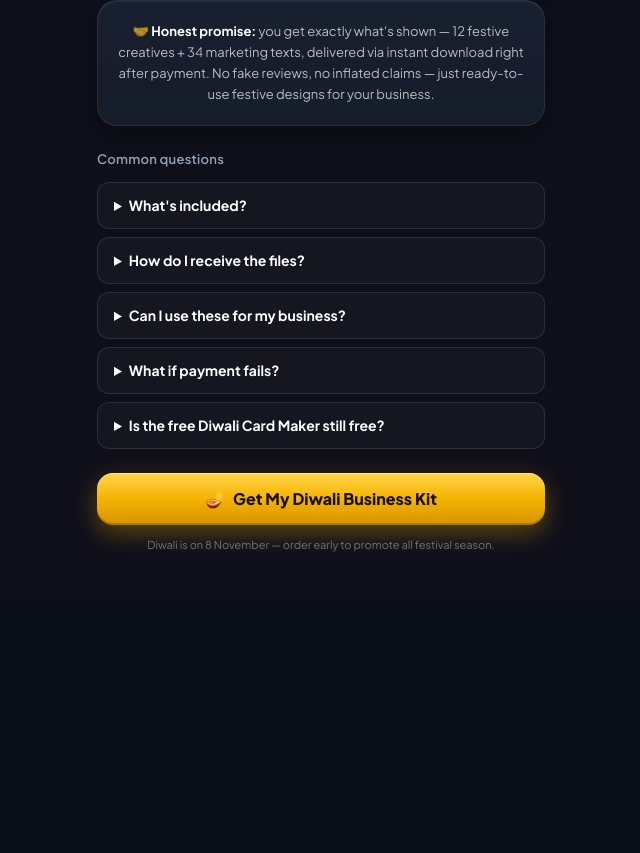
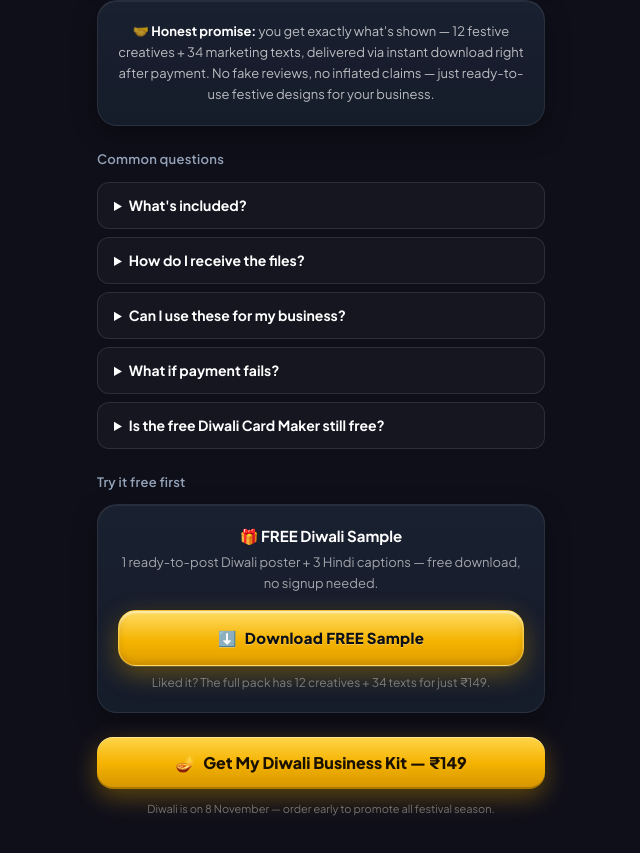
Before and after one commit to ravipratap7081-create/Rps-world-website, a Next.js app: page /diwali-business-kit in a window 1280 px wide. Shown: the part 2781-3634 px from the top of the page, without its empty margins (319-959 px from the left). Before the commit the page ends 3382 px from the top, so only its background shows below. Built offline with nearby package versions, Linux system fonts and the light colour scheme; no server answers.

Commit message:
Diwali kit page: permanent free-sample download + final CTA fixed to Instamojo
- Added FREE sample section (1 poster + 3 captions) served from /free-diwali-sample.zip (no expiry)
- Fixed lower CTA: was dead button scrolling to email input, now direct Instamojo ₹149 link

```diff
--- a/app/diwali-business-kit/page.js
+++ b/app/diwali-business-kit/page.js
@@ -254,13 +254,34 @@ export default function DiwaliBusinessKitPage() {
           ))}
         </div>
 
+        {/* Free sample — permanent, zero-expiry */}
+        <SectionLabel>Try it free first</SectionLabel>
+        <PremiumCard className="p-5 mb-6 text-center">
+          <p className="text-white font-bold text-[15px] mb-1">🎁 FREE Diwali Sample</p>
+          <p className="text-white/60 text-[13px] mb-4 leading-relaxed">
+            1 ready-to-post Diwali poster + 3 Hindi captions — free download, no signup needed.
+          </p>
+          <a
+            href="/free-diwali-sample.zip"
+            download="free-diwali-sample.zip"
+            className="pu-btn-primary pu-press w-full py-3 text-[15px] inline-flex items-center justify-center gap-2"
+          >
+            <span>⬇️</span> Download FREE Sample
+          </a>
+          <p className="text-white/40 text-[12px] mt-2">
+            Liked it? The full pack has 12 creatives + 34 texts for just ₹149.
+          </p>
+        </PremiumCard>
+
         {/* Final CTA */}
-        <button
-          onClick={() => document.querySelector('input[type="email"]')?.scrollIntoView({ behavior: 'smooth', block: 'center' })}
+        <a
+          href="https://ravipratap7081.myinstamojo.com/product/diwali-business-promo-pack/"
+          target="_blank"
+          rel="noopener noreferrer"
           className="pu-btn-premium pu-press w-full py-4 text-[16px] font-extrabold inline-flex items-center justify-center gap-2 rounded-2xl"
         >
-          <span>🪔</span> Get My Diwali Business Kit
-        </button>
+          <span>🪔</span> Get My Diwali Business Kit — ₹149
+        </a>
         <p className="text-center text-white/40 text-[11px] mt-3">
           Diwali is on 8 November — order early to promote all festival season.
         </p>
```
Also changed, not shown: 1 other file (tests, documents, lock files or other folders).
